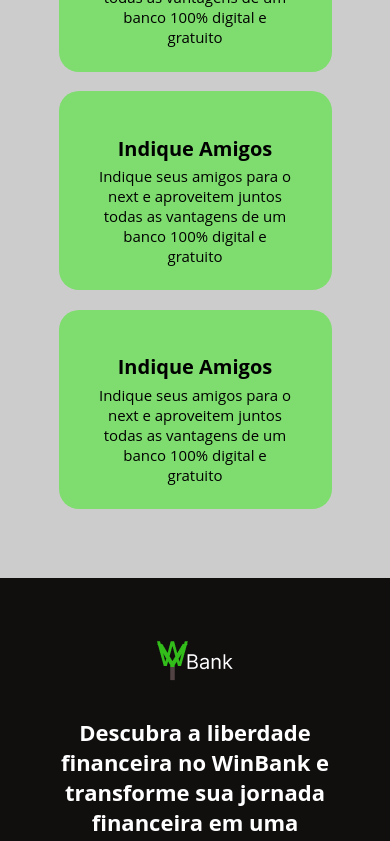
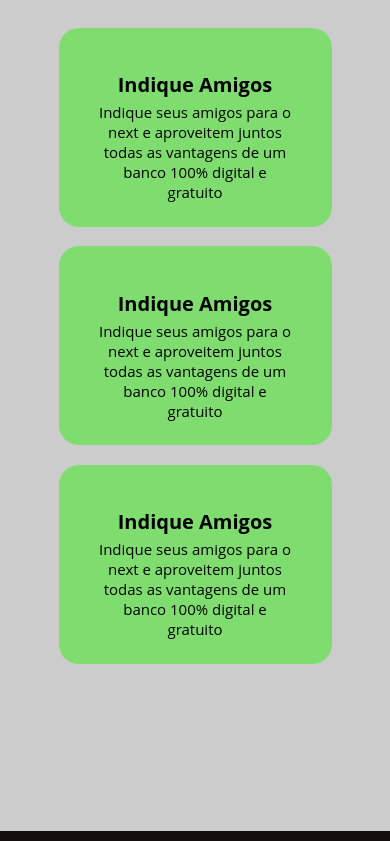
Before and after one commit to GuilhermeRRF/WinBank, a React (Vite) app: page / in a window 390 px wide. Shown: the part 2676-3517 px from the top of the page. Built offline with nearby package versions, Linux system fonts and the light colour scheme.

Commit message:
arrumando responsivo geral

```diff
--- a/src/components/header.module.css
+++ b/src/components/header.module.css
@@ -82,7 +82,7 @@
 }
 
 .LinkFazerLogin{
-    width: 18%;
+    width: 15%;
     height: 40px;
     border-radius: 30px;
     list-style: none;
--- a/src/home/Inicio.module.css
+++ b/src/home/Inicio.module.css
@@ -631,14 +631,15 @@
     justify-content: center;
     flex-direction: column;
     align-items: center;
-    width: 80%;
+    width: 90%;
     height: 80%;
   }
 
   .TituloPrincinpal {
     width: 80%;
-    height: 40%;
+    height: 50%;
     font-size: 5rem;
+    text-align: center;
   }
 
   span {
@@ -746,7 +747,7 @@
   justify-content: center;
   align-items: center;
   flex-direction: column-reverse;
-  height: 120vh;
+  height: 150vh;
   background-color: #cccccc;
 }
 
@@ -785,7 +786,7 @@
   justify-content: center;
   align-items: center;
   width: 100vw;
-  height: 80vh;
+  height: 100vh;
 
 }
 
@@ -1220,7 +1221,7 @@
   justify-content: center;
   align-items: center;
   flex-direction: column-reverse;
-  height: 120vh;
+  height: 150vh;
   background-color: #cccccc;
 }
 
@@ -1278,6 +1279,7 @@
 
 .TextoCaxinha{
   display:flex;
+  justify-content: center;
   align-items: center;
   width: 85%;
   height: 80%;
--- a/src/pages/Ajuda.module.css
+++ b/src/pages/Ajuda.module.css
@@ -342,6 +342,7 @@
     width: 80%;
     height: 250px;
     margin-top: 20px;
+    margin-right: 20px;
     border-radius: 10px;
     background-color: rgba(175, 175, 175, 0.212);
   }
@@ -432,6 +433,7 @@
     width: 80%;
     height: 250px;
     margin-top: 20px;
+    margin-right: 20px;
     border-radius: 10px;
     background-color: rgba(175, 175, 175, 0.212);
   }
```
Also changed, not shown: 1 other file (tests, documents, lock files or other folders).
